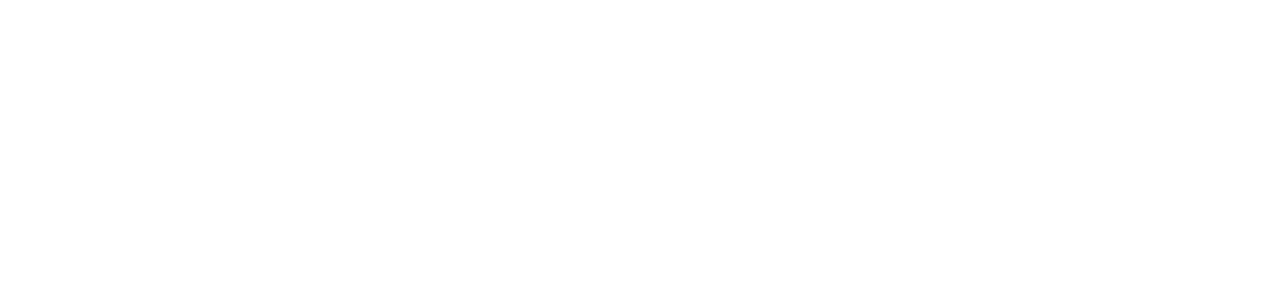
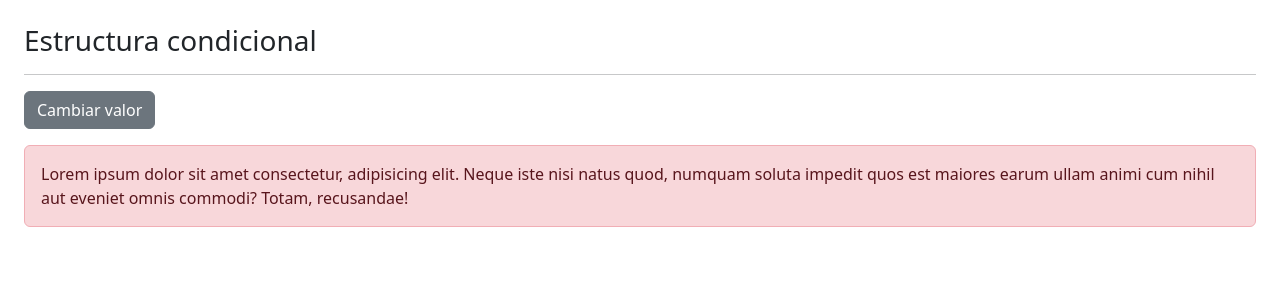
Before and after one commit to Vladimir-28/Repaso-web-orientado-a-servicios, a React (Vite) app: page / in a window 1280 px wide. Shown: the top 300 px of the page. Built offline with nearby package versions, Linux system fonts and the light colour scheme.

Commit message:
Estructura condicional

```diff
--- a/index.html
+++ b/index.html
@@ -6,6 +6,15 @@
     <meta name="viewport" content="width=device-width, initial-scale=1.0" />
     <title>repaso</title>
   </head>
+  <style>
+    html, body{
+      overflow: hidden;
+    }
+    main{
+      width: 100vw;
+      height: 100vh;
+    }
+  </style>
   <body>
     <div id="root"></div>
     <script type="module" src="/src/main.jsx"></script>
--- a/src/App.jsx
+++ b/src/App.jsx
@@ -2,12 +2,25 @@
 
 
 function App() {
+	const [flag, setFlag] = useState(false);
 
-  return (
-    <>
+	const handleValue = () => {
+		setFlag(!flag);
+	}
 
-    </>
-  )
+	return (
+		<main className='p-4'>
+			<h3>Estructura condicional</h3>
+			<hr />
+			<button type='button' className="btn btn-secondary mb-3" onClick={() => handleValue()}> Cambiar valor</button>
+			{flag ? (
+				<div className="alert alert-success">Lorem ipsum dolor sit amet consectetur adipisicing elit. Animi, dicta dignissimos? Itaque velit fugiat deserunt repudiandae! Eum, esse sint quis mollitia adipisci soluta in aperiam eos, sunt reiciendis voluptatum eaque?</div>
+			) : (
+				<div className="alert alert-danger">Lorem ipsum dolor sit amet consectetur, adipisicing elit. Neque iste nisi natus quod, numquam soluta impedit quos est maiores earum ullam animi cum nihil aut eveniet omnis commodi? Totam, recusandae!</div>
+			)}
+
+		</main>
+	)
 }
 
 export default App
--- a/src/main.jsx
+++ b/src/main.jsx
@@ -2,7 +2,7 @@
 import { createRoot } from 'react-dom/client'
 import App from './App.jsx'
 import '/node_modules/bootstrap/dist/css/bootstrap.min.css'
-import '/node_modules/bootstrap-icons/font/bootstrap-icons.css'
+import '/node_modules/bootstrap-icons/font/bootstrap-icons.min.css'
 
 createRoot(document.getElementById('root')).render(
   <StrictMode>
```
